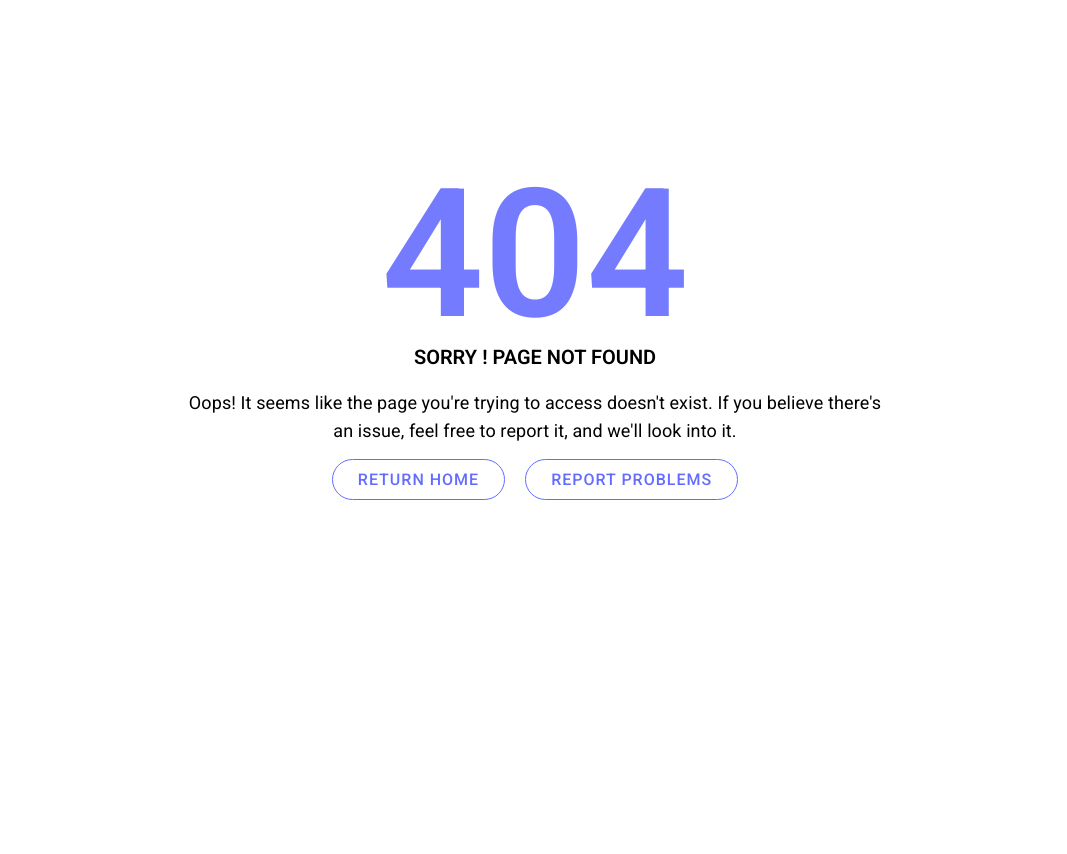
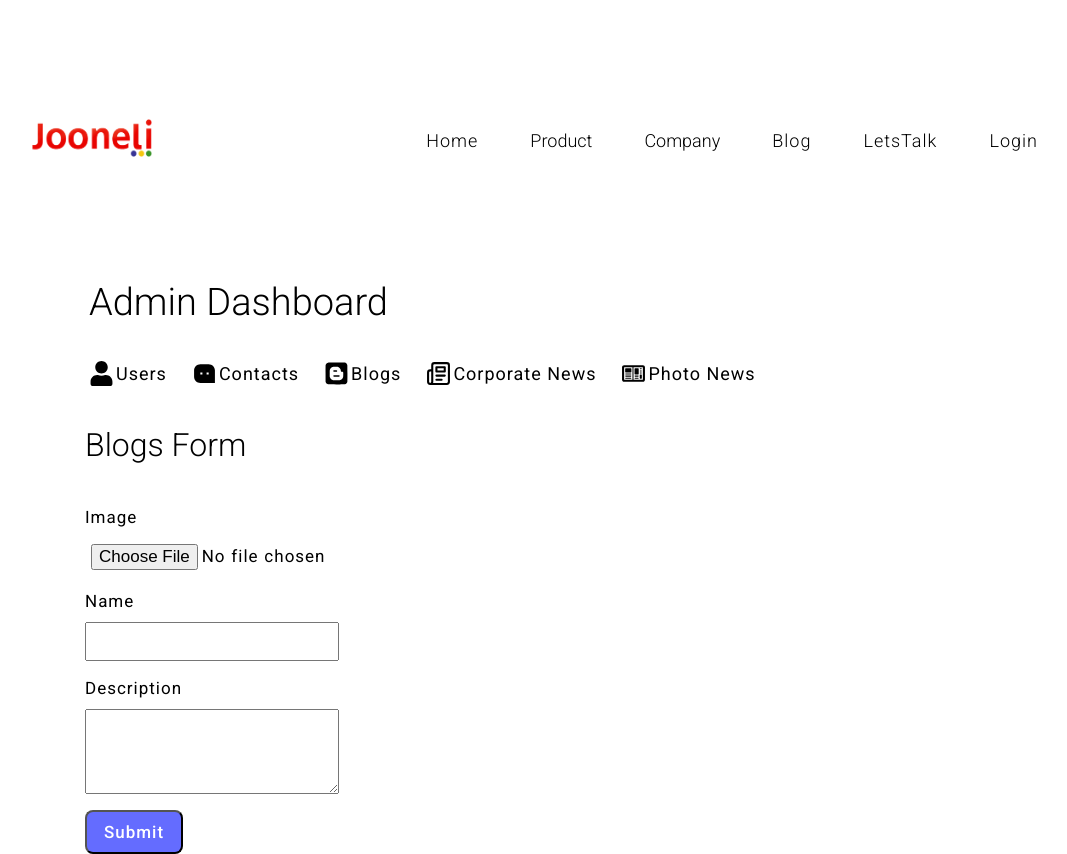
Before and after one commit to Rajan-7/JooneliInc, a React (Create React App) app: page /admin/blogs in a window 1280 px wide. Shown: the whole page, without its empty margins (105-1172 px from the left). Before the commit the page ends 800 px from the top, so only its background shows below. Built offline with nearby package versions, Linux system fonts and the light colour scheme; a web font is replaced by a local one.

Commit message:
ft:AdminBlogs created

```diff
--- a/src/App.js
+++ b/src/App.js
@@ -22,6 +22,7 @@ import AdminLayout from "./components/Layout/AdminLayout";
 import AdminUser from "./components/Jooneli/Admin/AdminUser";
 import AdminContact from "./components/Jooneli/Admin/AdminContact";
 import AdminUpdate from "./components/Jooneli/Admin/AdminUpdate";
+import AdminBlogs from "./components/Jooneli/Admin/AdminBlogs";
 
 function App() {
   return (
@@ -45,6 +46,7 @@ function App() {
           <Route path="/admin" element={<AdminLayout />}>
             <Route path="users" element={<AdminUser />} />
             <Route path="contact" element={<AdminContact />} />
+            <Route path="blogs" element={<AdminBlogs />} />
             <Route path="users/:id/edit" element={<AdminUpdate />} />
           </Route>
         </Routes>
--- a/src/components/Jooneli/Admin/Admin.css
+++ b/src/components/Jooneli/Admin/Admin.css
@@ -12,12 +12,19 @@
 
 h1 {
   font-weight: 300;
-  font-size: 3.4rem;
+  font-size: 3.2rem;
+}
+
+input,label{
+  font-size: 1.7rem;
+  line-height: 1.56;
+  letter-spacing: 0.1rem;
+  word-spacing: 0.06rem;
 }
 
 .contact-section input,
 .contact-section label {
-  font-size: 1.8rem;
+  font-size: 1.7rem;
   line-height: 1.56;
   letter-spacing: 0.1rem;
   word-spacing: 0.06rem;
--- /dev/null
+++ b/src/components/Jooneli/Admin/AdminBlogs.jsx
@@ -0,0 +1,55 @@
+import React from "react";
+import "./Admin.css"
+
+const AdminBlogs = () => {
+  return (
+    <section className="admin-user-section">
+      <section className="admin-user-section">
+        <div className="container heading">
+          <h1>Blogs Form</h1>
+        </div>
+        <div className="container grid grid-two-cols">
+          {/* Update form */}
+          <section className="form-section">
+            <form>
+              <div>
+                <label htmlFor="image">Image</label>
+                <input
+                  type="file"
+                  name="image"
+                  id="image"
+                  required
+                  autoComplete="off"
+                />
+              </div>
+              <div>
+                <label htmlFor="name">name</label>
+                <input
+                  type="text"
+                  name="name"
+                  id="name"
+                  required
+                  autoComplete="off"
+                />
+              </div>
+              <div>
+                <label htmlFor="message">Description</label>
+                <textarea
+                  name="message"
+                  id="message"
+                  cols="25"
+                  rows="5"
+                ></textarea>
+              </div>
+              <div>
+                <button type="submit">Submit</button>
+              </div>
+            </form>
+          </section>
+        </div>
+      </section>
+    </section>
+  );
+};
+
+export default AdminBlogs;
--- a/src/components/Layout/components/AdminNav.jsx
+++ b/src/components/Layout/components/AdminNav.jsx
@@ -21,7 +21,7 @@ const AdminNav = () => {
         </li>
         <li>
           <FaBlogger />
-          <NavLink to="/admin/users">Blogs</NavLink>
+          <NavLink to="/admin/blogs">Blogs</NavLink>
         </li>
         <li>
           <LuNewspaper />
```
